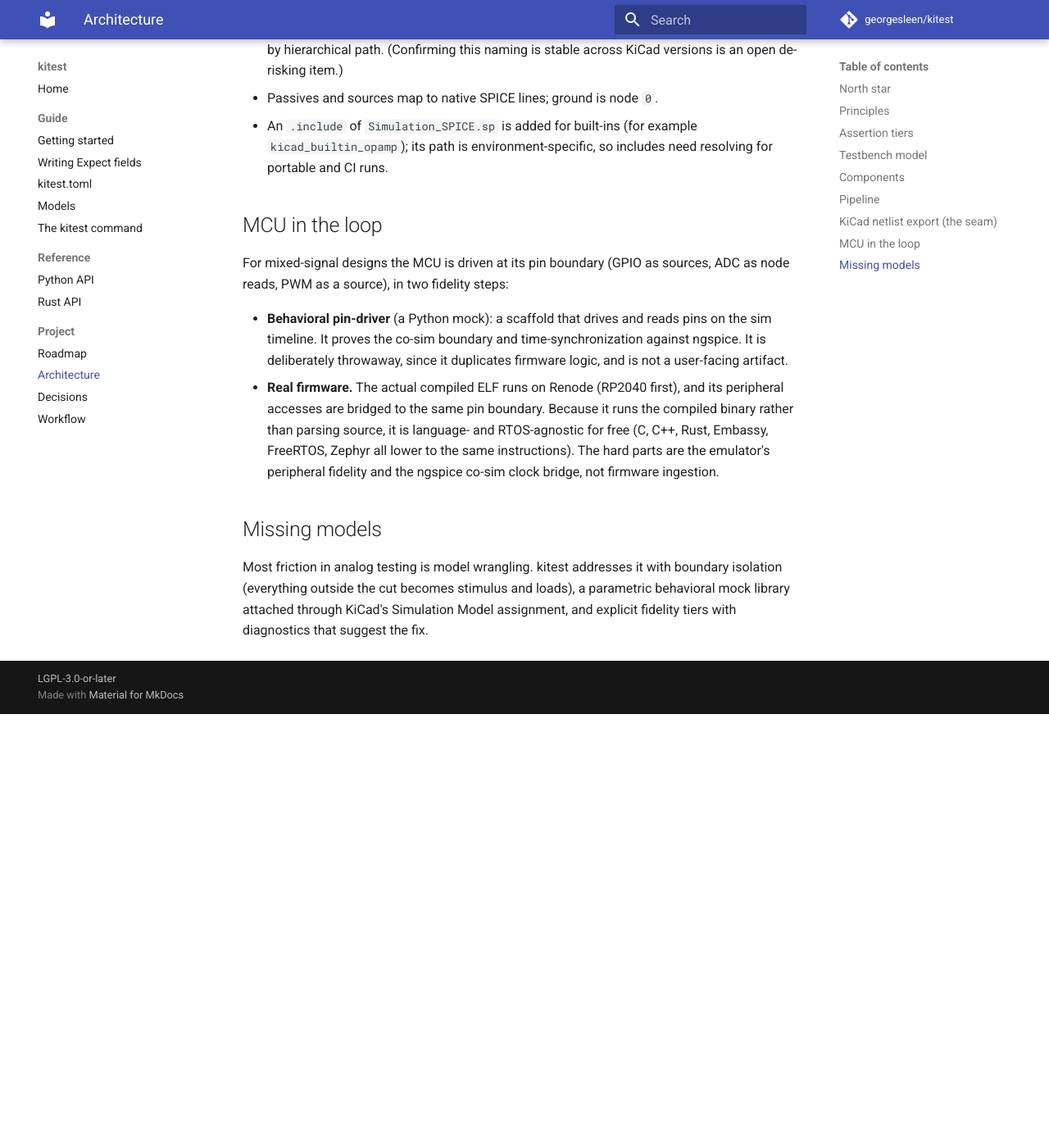
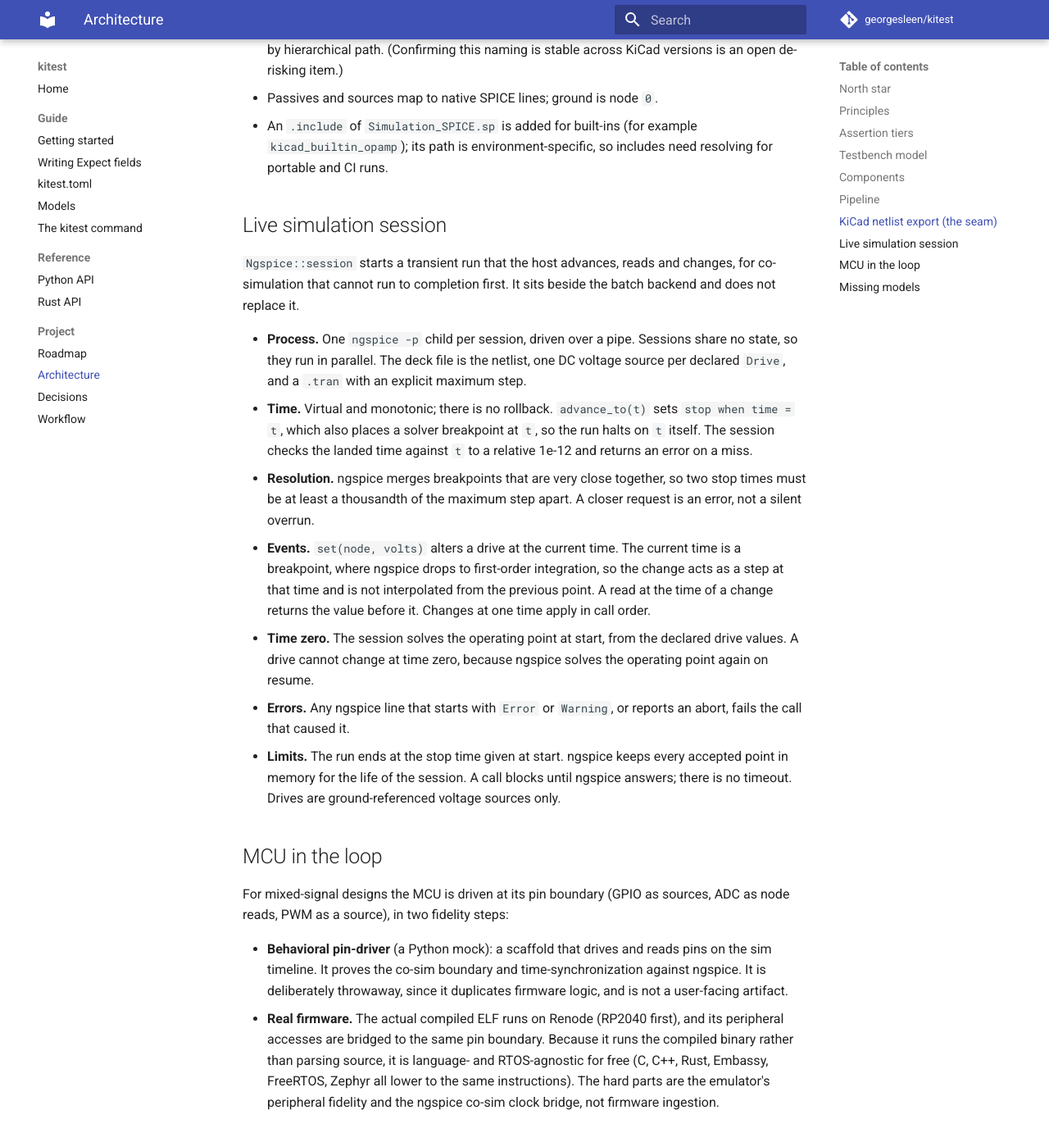
Before and after one commit to georgesleen/kitest, an MkDocs documentation site: the page built from docs/architecture.md, in a window 1280 px wide and 1400 px high, scrolled down 2202 px. Shown: the top 1393 px of the window at 82% size. Built offline with MkDocs 1.6.1 and Material for MkDocs 9.7.7, drawn with Linux system fonts in a browser that asks for light colours; comment, search, counter and statistics services are not loaded; before the commit the page ends 3073 px from its top, so only the background shows below that; some of the changed text lies outside the part shown.

Commit message:
docs: describe the live simulation session
Co-Authored-By: Claude <noreply@anthropic.com>

```diff
--- a/docs/architecture.md
+++ b/docs/architecture.md
@@ -62,9 +62,9 @@ Single crate first, split only when forced (for example a pure publishable core,
 or to enforce a boundary). Module seams inside the crate mark the eventual splits.
 
 - `kitest` (Rust): the engine. The `Backend` trait, the ngspice batch (subprocess)
-  backend, the `kicad-cli` wrapper, boundary/port derivation and the slicer, and
-  the assertion primitives. An FFI backend and an Xyce backend can follow behind
-  the trait.
+  backend, the live ngspice session, the `kicad-cli` wrapper, boundary/port
+  derivation and the slicer, and the assertion primitives. An FFI backend and an
+  Xyce backend can follow behind the trait.
 - `kitest-py` (PyO3/maturin): the Python binding and the `import kitest` surface
   the testbenches use.
 
@@ -90,6 +90,38 @@ properties kitest relies on:
   `kicad_builtin_opamp`); its path is environment-specific, so includes need
   resolving for portable and CI runs.
 
+## Live simulation session
+
+`Ngspice::session` starts a transient run that the host advances, reads and
+changes, for co-simulation that cannot run to completion first. It sits beside
+the batch backend and does not replace it.
+
+- **Process.** One `ngspice -p` child per session, driven over a pipe. Sessions
+  share no state, so they run in parallel. The deck file is the netlist, one DC
+  voltage source per declared `Drive`, and a `.tran` with an explicit maximum
+  step.
+- **Time.** Virtual and monotonic; there is no rollback. `advance_to(t)` sets
+  `stop when time = t`, which also places a solver breakpoint at `t`, so the
+  run halts on `t` itself. The session checks the landed time against `t` to a
+  relative 1e-12 and returns an error on a miss.
+- **Resolution.** ngspice merges breakpoints that are very close together, so
+  two stop times must be at least a thousandth of the maximum step apart. A
+  closer request is an error, not a silent overrun.
+- **Events.** `set(node, volts)` alters a drive at the current time. The
+  current time is a breakpoint, where ngspice drops to first-order
+  integration, so the change acts as a step at that time and is not
+  interpolated from the previous point. A read at the time of a change returns
+  the value before it. Changes at one time apply in call order.
+- **Time zero.** The session solves the operating point at start, from the
+  declared drive values. A drive cannot change at time zero, because ngspice
+  solves the operating point again on resume.
+- **Errors.** Any ngspice line that starts with `Error` or `Warning`, or reports
+  an abort, fails the call that caused it.
+- **Limits.** The run ends at the stop time given at start. ngspice keeps every
+  accepted point in memory for the life of the session. A call blocks until
+  ngspice answers; there is no timeout. Drives are ground-referenced voltage
+  sources only.
+
 ## MCU in the loop
 
 For mixed-signal designs the MCU is driven at its pin boundary (GPIO as sources,
```
